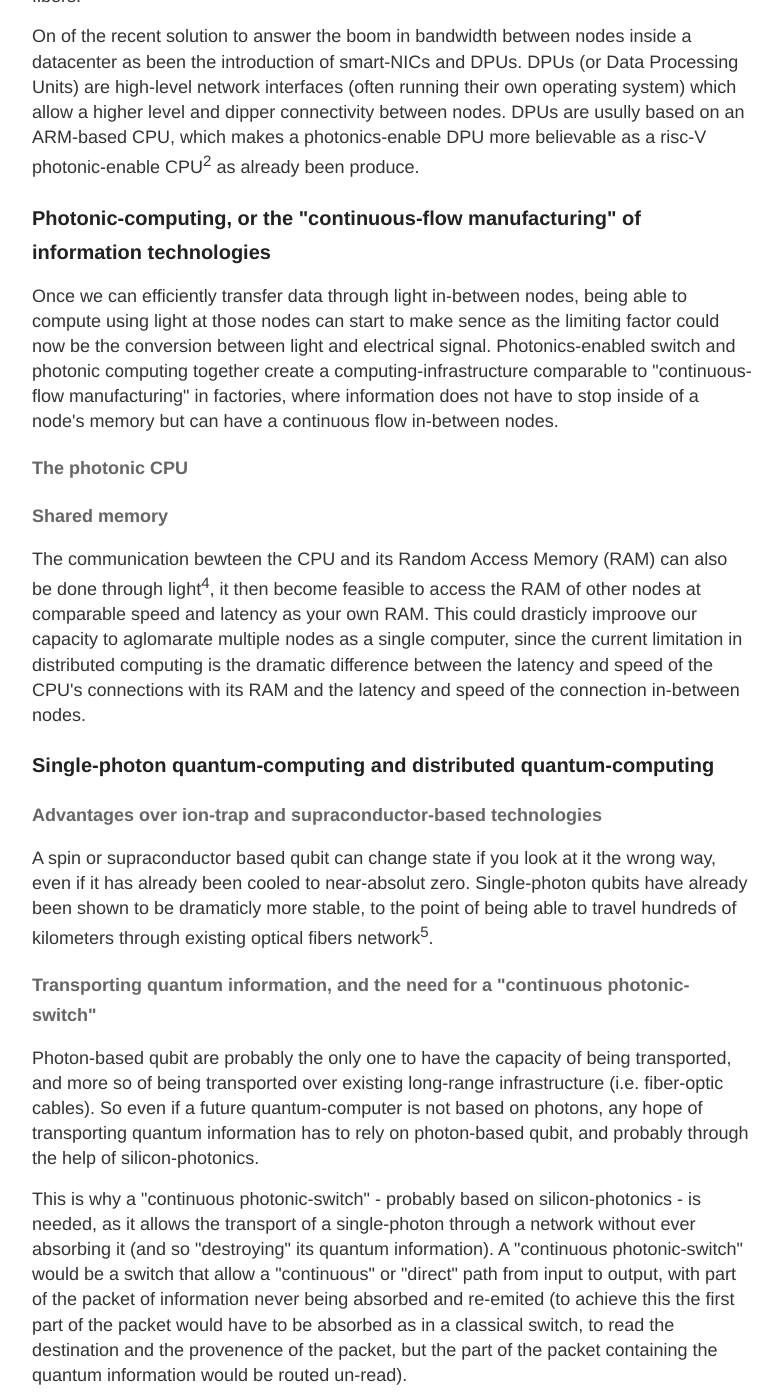
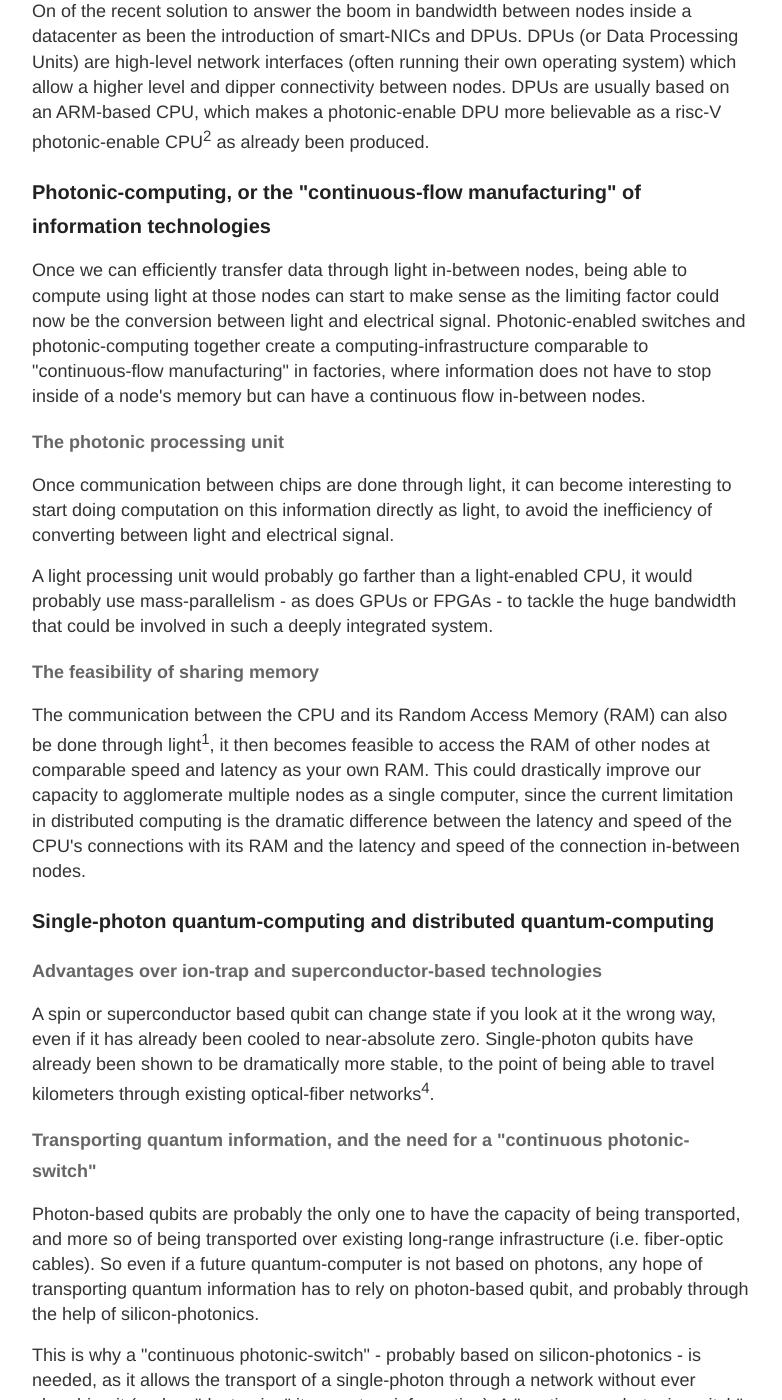
Before and after one commit to jolatechno/jolatechno.github.io, a Jekyll site: the page built from _posts/2020-10-8-What-future-for-silicon-photonics.html, in a window 1280 px wide and 1400 px high, scrolled down 616 px. Shown: the whole window, without its empty margins (248-1030 px from the left). Built offline with Jekyll 4.4.1, drawn with Linux system fonts in a browser that asks for light colours; comment, search, counter and statistics services are not loaded; some of the changed text lies outside the part shown.

Commit message:
silicon photonics

```diff
--- a/_posts/2020-10-8-What-future-for-silicon-photonics.html
+++ b/_posts/2020-10-8-What-future-for-silicon-photonics.html
@@ -4,68 +4,80 @@
 ---
 
 <p>
-  Silicon-hotonics device (deice that use integrated circuit as optical decice) have come a long way in the past few years,
-  and are now starting to be deployed (by Intel<sup>3</sup> for example).
+  Silicon-photonics devices (deice that uses integrated circuit as optical device) have come a long way in the past few years,
+  and are now starting to be deployed<sup>3</sup>.
 </p>
 
 <p>
   The strength of silicon-photonics,
   and what as allowed it to advance this quickly,
-  is that it can be manufactured on a standard foundry (i.e. a proces for integrated-cricuit manufacturing).
+  is that it can be manufactured on a standard foundry (i.e. a process for integrated-cicuit manufacturing).
 </p>
 
 <h3>A new way of increasing network speed</h3>
 
 <p>
-  Silicon-photonics device have quickly entered the data-center space beacause they use the same infrastructure (optical fiber) as current data-center.
-  They have been used to overcome a limitation of classical fiber-optics switch,
-  which is that current fiber-optics switch are currently electronic switch with some device to convert light to an electrical signal and back.
+  Silicon-photonics devices have quickly entered the datacenter space because they use the same infrastructure (optical fiber) as current datacenter.
+  They have been used to overcome a limitation of classical fiber-optic switches,
+  which is that current fiber-optic switch are currently electronic switch with some device to convert light to an electrical signal and back.
   This causes an increased latency, and limit the bandwidth of optical fibers.
 </p>
 
 <p>
   On of the recent solution to answer the boom in bandwidth between nodes inside a datacenter as been the introduction of smart-NICs and DPUs.
   DPUs (or Data Processing Units) are high-level network interfaces (often running their own operating system) which allow a higher level and dipper connectivity between nodes.
-  DPUs are usully based on an ARM-based CPU,
-  which makes a photonics-enable DPU more believable as a risc-V photonic-enable CPU<sup>2</sup> as already been produce.
+  DPUs are usually based on an ARM-based CPU,
+  which makes a photonic-enable DPU more believable as a risc-V photonic-enable CPU<sup>2</sup> as already been produced.
 </p>
 
 <h3>Photonic-computing, or the "continuous-flow manufacturing" of information technologies</h3>
 
 <p>
   Once we can efficiently transfer data through light in-between nodes,
-  being able to compute using light at those nodes can start to make sence as the limiting factor could now be the conversion between light and electrical signal.
-  Photonics-enabled switch and photonic computing together create a computing-infrastructure comparable to "continuous-flow manufacturing" in factories,
+  being able to compute using light at those nodes can start to make sense as the limiting factor could now be the conversion between light and electrical signal.
+  Photonic-enabled switches and photonic-computing together create a computing-infrastructure comparable to "continuous-flow manufacturing" in factories,
   where information does not have to stop inside of a node's memory but can have a continuous flow in-between nodes.
 </p>
 
-<h4>The photonic CPU</h4>
-
-<h4>Shared memory</h4>
+<h4>The photonic processing unit</h4>
 
 <p>
-  The communication bewteen the CPU and its Random Access Memory (RAM) can also be done through light<sup>4</sup>,
-  it then become feasible to access the RAM of other nodes at comparable speed and latency as your own RAM.
-  This could drasticly improove our capacity to aglomarate multiple nodes as a single computer,
+  Once communication between chips are done through light,
+  it can become interesting to start doing computation on this information directly as light,
+  to avoid the inefficiency of converting between light and electrical signal.
+</p>
+
+<p>
+  A light processing unit would probably go farther than a light-enabled CPU,
+  it would probably use mass-parallelism - as does GPUs or FPGAs -
+  to tackle the huge bandwidth that could be involved in such a deeply integrated system.
+</p>
+
+<h4>The feasibility of sharing memory</h4>
+
+<p>
+  The communication between the CPU and its Random Access Memory (RAM) can also be done through light<sup>1</sup>,
+  it then becomes feasible to access the RAM of other nodes at comparable speed and latency as your own RAM.
+  This could drastically improve our capacity to agglomerate multiple nodes as a single computer,
   since the current limitation in distributed computing is the dramatic difference between the latency and speed of the CPU's connections with its RAM
   and the latency and speed of the connection in-between nodes.
 </p>
 
 <h3>Single-photon quantum-computing and distributed quantum-computing</h3>
 
-<h4>Advantages over ion-trap and supraconductor-based technologies</h4>
+<h4>Advantages over ion-trap and superconductor-based technologies</h4>
 
 <p>
-  A spin or supraconductor based qubit can change state if you look at it the wrong way,
-  even if it has already been cooled to near-absolut zero.
-  Single-photon qubits have already been shown to be dramaticly more stable,
-  to the point of being able to travel hundreds of kilometers through existing optical fibers network<sup>5</sup>.
+  A spin or superconductor based qubit can change state if you look at it the wrong way,
+  even if it has already been cooled to near-absolute zero.
+  Single-photon qubits have already been shown to be dramatically more stable,
+  to the point of being able to travel kilometers through existing optical-fiber networks<sup>4</sup>.
 </p>
 
 <h4>Transporting quantum information, and the need for a "continuous photonic-switch"</h4>
 
 <p>
-  Photon-based qubit are probably the only one to have the capacity of being transported,
+  Photon-based qubits are probably the only one to have the capacity of being transported,
   and more so of being transported over existing long-range infrastructure (i.e. fiber-optic cables).
   So even if a future quantum-computer is not based on photons,
   any hope of transporting quantum information has to rely on photon-based qubit,
@@ -75,10 +87,9 @@
 <p>
   This is why a "continuous photonic-switch" - probably based on silicon-photonics - is needed,
   as it allows the transport of a single-photon through a network without ever absorbing it (and so "destroying" its quantum information).
-  A "continuous photonic-switch" would be a switch that allow a "continuous" or "direct" path from input to output,
-  with part of the packet of information never being absorbed and re-emited (to achieve this the first part of the packet would have to be absorbed as in a classical switch,
-  to read the destination and the provenence of the packet, but the part of the packet containing the quantum information would be routed un-read).
-
+  A "continuous photonic-switch" would be a switch that allows a "continuous" or "direct" path from input to output,
+  with part of the packet of information never being absorbed and re-emitted (to achieve this the first part of the packet would have to be absorbed as in a classical switch,
+  to read the destination and the origin of the packet, but the part of the packet containing the quantum information would be routed un-read).
 </p>
 
 <h4>Distributed quantum-computing</h4>
@@ -90,28 +101,28 @@
   (k n-qubits quantum computers could be put together and actually the exact same capability as a k*n-qubits quantum computers).
 </p>
 
-<h3>The photnic FPGA - a gateway to a photonic future</h3>
+<h3>The photonic FPGA - a gateway to a photonic future</h3>
 
 <p>
-  A photonic FPGA (Field Programable Gate Array) could enable a wide array of silicon-photonics application,
-  and kickstart this revolution as normal FPGA kickstarted the silicon revolution.
-  A phtonic FPGA could also have far-lower developement cost as a full photonic-CPU,
-  as a FPGAs use a simple, repeting block.
+  A photonic FPGA (Field Programmable Gate Array) could enable a wide array of silicon-photonics application,
+  and kick-start this revolution as normal FPGA kick-started the silicon revolution.
+  A phtonic FPGA could also have far-lower development cost as a full photonic-CPU,
+  as an FPGA use a simple, repeating block.
 </p>
 
 <p>
   Since single photons (i.e. photon-based qubits) have most of the same optical property as "normal light",
-  a well-designed photonic FPGA could also carry quantum information (if used in router for example),
-  and could even be a small step toward a FPQGA (Field Programable Quantum Gate Array).
+  a well-designed photonic FPGA could also carry quantum information (if used in a router for example),
+  and could even be a small step toward a FPQGA (Field Programmable Quantum Gate Array).
 </p>
 
 <h3>Optimization based design</h3>
 
 <p>
-  Optimization-based design of phtonics device<sup>2</sup> has been shown to be possible and open-source tools have already been developed.
-  This allows for a nimbble and cheap design of silicon-photonics devices,
-  and could make photonics-FPGA valible in a short time,
-  potentialy kickstarting the "photonic revolution".
+  Optimization-based design of silicon-photonic devices<sup>2</sup> has been shown to be possible and open-source tools have already been developed.
+  This allows for a nimble and cheap design of silicon-photonics devices,
+  and could make photonic-FPGAs feasible in a short time,
+  potentially kick-starting the "photonic revolution".
 </p>
 
 <h4>sources</h4>
@@ -121,9 +132,7 @@
 
   <li><sup>2</sup><a href="https://github.com/stanfordnqp/spins-b/">SpinS</a> - Inverse design software for nanophotonic structures, <a href="http://techfinder.stanford.edu/technologies/S18-012_inverse">Stanford Reference</a> Docket Number: S18-012</li>
 
-  <li><sup>3</sup>existing photonic switch demo (ToDo)</li>
+  <li><sup>3</sup><a href="https://www.intel.com/content/www/us/en/architecture-and-technology/silicon-photonics/silicon-photonics-overview.html">Intel</a> is current deploying basic silicon-photonic devices and has demonstrated silicon-photonic switches</li>
 
-  <li><sup>4</sup>photonic memory (ToDo)</li>
-
-  <li><sup>5</sup>single photon through fiber optics network (ToDo)</li>
+  <li><sup>4</sup>Krutyanskiy, V., Meraner, M., Schupp, J. et al. <a href="https://doi.org/10.1038/s41534-019-0186-3">Light-matter entanglement over 50 km of optical fibre</a>. npj Quantum Inf 5, 72 (2019)</li>
 </ul>
```
